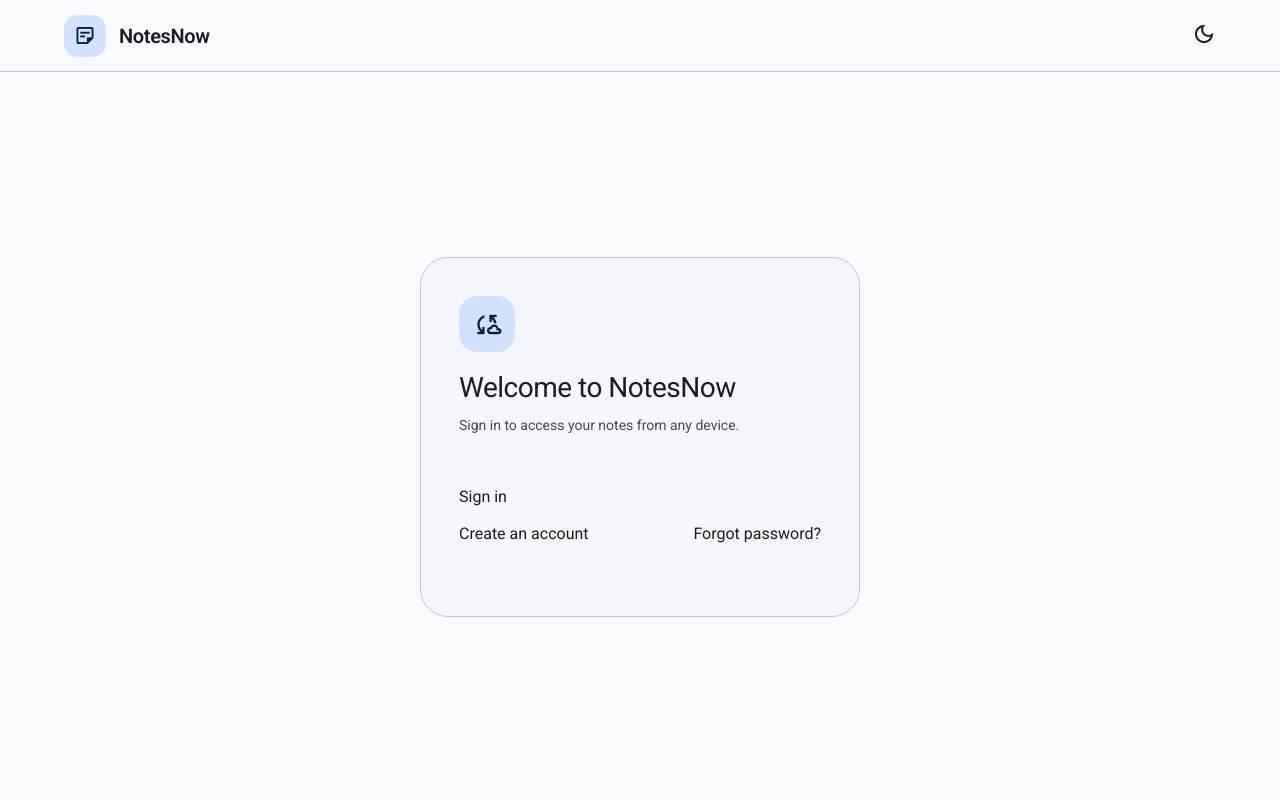
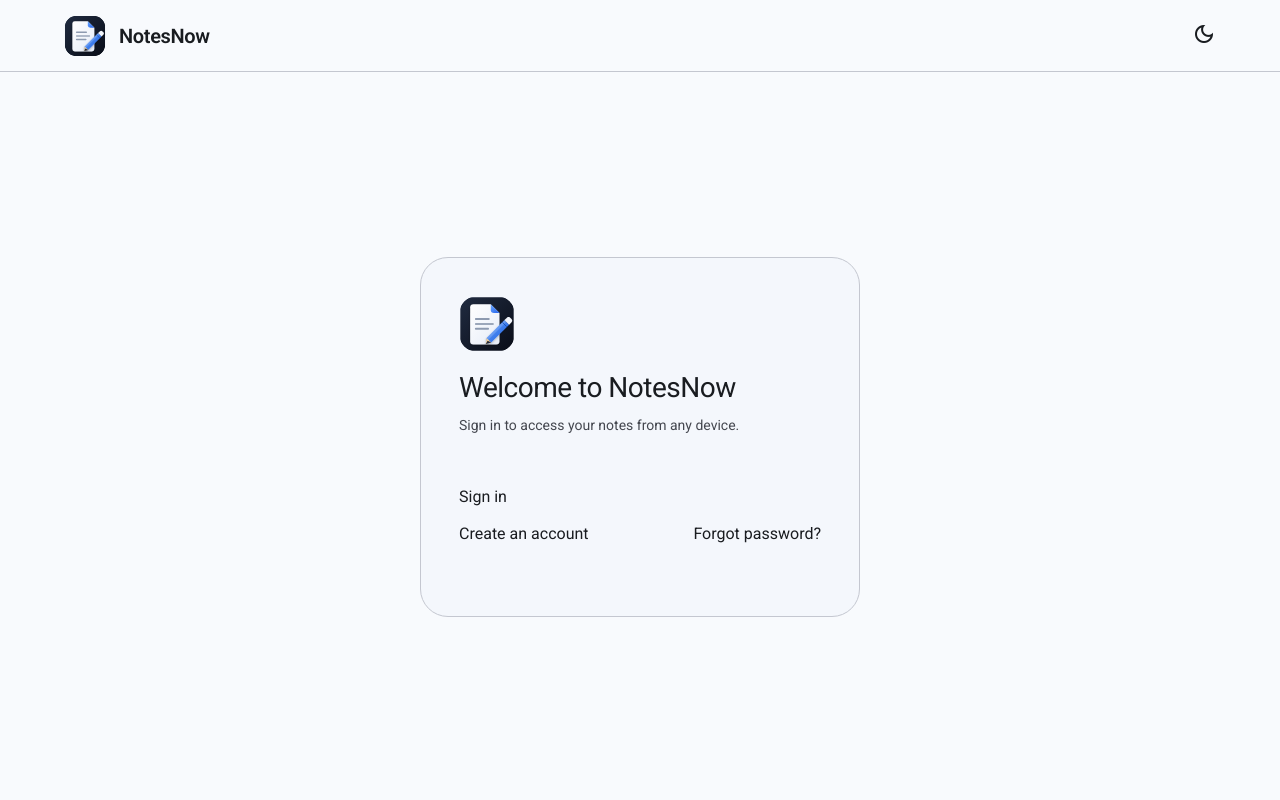
Before and after one commit to bradleysouciercomputer/notesnow, a plain HTML site: page index.html in a window 1280 px wide. Shown: the top 800 px of the page. Drawn offline with nearby package versions, Linux system fonts and the light colour scheme; a script that the page names is missing.

Commit message:
Use the NotesNow logo in the app and browser tab

```diff
--- a/index.html
+++ b/index.html
@@ -6,6 +6,7 @@
   <meta name="theme-color" content="#f8fafd">
   <meta name="description" content="A simple place to create and keep your notes.">
   <title>NotesNow</title>
+  <link rel="icon" type="image/svg+xml" href="./assets/notesnow-logo.svg">
 
   <link rel="preconnect" href="https://fonts.googleapis.com">
   <link rel="preconnect" href="https://fonts.gstatic.com" crossorigin>
@@ -136,15 +137,18 @@
     .brand-icon {
       width: 42px;
       height: 42px;
-      display: grid;
-      place-items: center;
+      flex: 0 0 auto;
+      overflow: hidden;
       border-radius: 14px;
-      background: var(--md-sys-color-primary-container);
-      color: var(--md-sys-color-on-primary-container);
-      flex: 0 0 auto;
-    }
-
-    .brand-icon md-icon { font-size: 23px; }
+    }
+
+    .brand-icon img {
+      display: block;
+      width: 100%;
+      height: 100%;
+      border-radius: inherit;
+      object-fit: cover;
+    }
     .brand-name { font-size: 20px; line-height: 28px; font-weight: 600; letter-spacing: -.35px; }
 
     .app-bar-actions {
@@ -194,16 +198,19 @@
     }
 
     .auth-card-icon {
-      display: grid;
       width: 56px;
       height: 56px;
-      place-items: center;
+      overflow: hidden;
       border-radius: 18px;
-      background: var(--md-sys-color-primary-container);
-      color: var(--md-sys-color-on-primary-container);
-    }
-
-    .auth-card-icon md-icon { font-size: 29px; }
+    }
+
+    .auth-card-icon img {
+      display: block;
+      width: 100%;
+      height: 100%;
+      border-radius: inherit;
+      object-fit: cover;
+    }
 
     .auth-card h1 {
       margin: 0;
@@ -877,7 +884,7 @@
 <body>
   <header class="app-bar">
     <div class="brand">
-      <span class="brand-icon"><md-icon>sticky_note_2</md-icon></span>
+      <span class="brand-icon"><img src="./assets/notesnow-logo.svg" alt="" width="42" height="42"></span>
       <span class="brand-name">NotesNow</span>
     </div>
     <div class="app-bar-actions">
@@ -897,7 +904,7 @@
   <main>
     <section class="auth-view" id="authView" aria-labelledby="authHeading">
       <div class="auth-card">
-        <div class="auth-card-icon"><md-icon>cloud_sync</md-icon></div>
+        <div class="auth-card-icon"><img src="./assets/notesnow-logo.svg" alt="" width="56" height="56"></div>
         <h1 id="authHeading">Welcome to NotesNow</h1>
         <p class="auth-description" id="authDescription">Sign in to access your notes from any device.</p>
         <div class="auth-fields">
```
